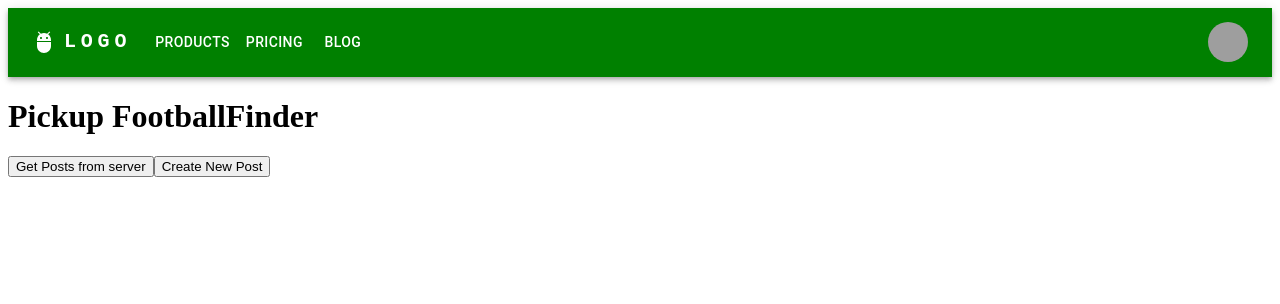
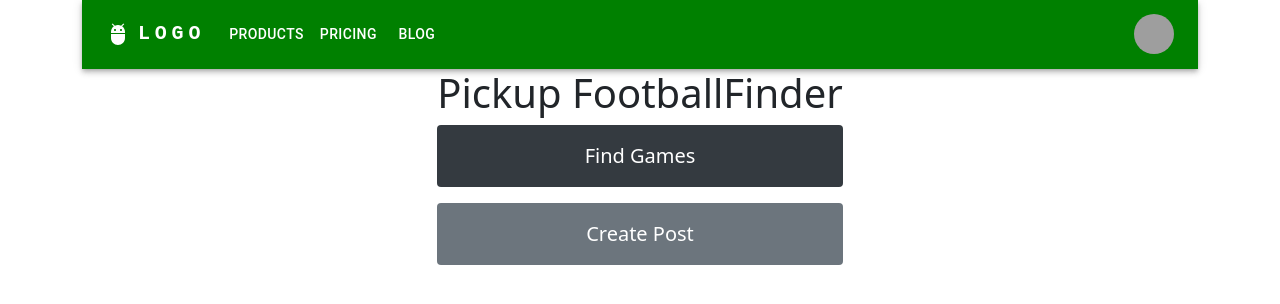
Before and after one commit to JamesLian7/aspnetserver, a React (Create React App) app in the folder reactclient/: page / in a window 1280 px wide. Shown: the top 304 px of the page. Built offline with nearby package versions, Linux system fonts and the light colour scheme; grey boxes are pictures that could not be loaded.

Commit message:
bootstrap imported

```diff
--- a/reactclient/package.json
+++ b/reactclient/package.json
@@ -12,7 +12,7 @@
     "@testing-library/react": "^13.4.0",
     "@testing-library/user-event": "^13.5.0",
     "autoprefixer": "^10.4.14",
-    "bootstrap": "^5.3.0",
+    "bootstrap": "^5.3.1",
     "postcss": "^8.4.27",
     "react": "^18.2.0",
     "react-dom": "^18.2.0",
--- a/reactclient/src/App.js
+++ b/reactclient/src/App.js
@@ -50,15 +50,15 @@ export default function App() {
   return (
     <div className="container">
       <ResponsiveAppBar />
-      <div className="row min-vh-100">
-        <div className="col d-flex flex-column justify-content-center align-items-center">
+      <div className="box1">
+        <div className="box2">
           {(showingCreateNewPostForm === false && postCurrentlyBeingUpdated === null) && (
             <div>
               <h1>Pickup FootballFinder</h1>
 
-              <div className="mt-5">
-                <button onClick={getPosts} className="btn btn-dark btn-lg w-100">Get Posts from server</button>
-                <button onClick={() => setShowingCreateNewPostForm(true)} className="btn btn-secondary btn-lg w-100 mt-4">Create New Post</button>
+              <div className="box3">
+                <button onClick={getPosts} className="button1">Find Games</button>
+                <button onClick={() => setShowingCreateNewPostForm(true)} className="button2">Create Post</button>
               </div>
             </div>
           )}
@@ -92,15 +92,15 @@ export default function App() {
                 <td>{post.title}</td>
                 <td>{post.content}</td>
                 <td>
-                  <button onClick={() => setPostCurrentlyBeingUpdated(post)} className="btn btn-dark btn-lg mx-3 my-3">Update</button>
-                  <button onClick={() => { if(window.confirm(`Are you sure you want to delete the post titled "${post.title}"?`)) deletePost(post.postId) }} className="btn btn-secondary btn-lg">Delete</button>
+                  <button onClick={() => setPostCurrentlyBeingUpdated(post)} className="btn1">Update</button>
+                  <button onClick={() => { if(window.confirm(`Are you sure you want to delete the post titled "${post.title}"?`)) deletePost(post.postId) }} className="btn2">Delete</button>
                 </td>
               </tr>
             ))}
           </tbody>
         </table>
 
-        <button onClick={() => setPosts([])} className="btn btn-dark btn-lg w-100">Empty React posts array</button>
+        <button onClick={() => setPosts([])} className="btn3">Empty React posts array</button>
       </div>
     );
   }
--- a/reactclient/src/styles.css
+++ b/reactclient/src/styles.css
@@ -12,3 +12,162 @@
 .help{
     background-color: green;
 }
+.box1{
+    min-height: 100vh;
+}
+.box2{
+    display: flex;
+    flex-direction: column;
+    justify-content: center;
+    align-items: center;
+}
+.box3{
+    margin-top: 5;
+}
+
+.button1 {
+    display: block;
+    width: 100%;
+    padding: 1rem;
+    font-size: 1.25rem;
+    color: #fff;
+    background-color: #343a40;
+    border: none;
+    border-radius: 0.25rem;
+    cursor: pointer;
+  }
+
+
+  .button1:hover {
+    background-color: #495057;
+  }
+
+  .button1:active {
+    background-color: #212529;
+  }
+
+  .button2 {
+    display: block;
+    width: 100%;
+    padding: 1rem;
+    font-size: 1.25rem;
+    color: #fff;
+    background-color: #6c757d;
+    border: none;
+    border-radius: 0.25rem;
+    cursor: pointer;
+    margin-top: 1rem; /* Added margin-top of 1rem (adjust as needed) */
+  }
+
+  /* Additional styles for button states (e.g., hover, active) if needed */
+  .button2:hover {
+    background-color: #5a6268;
+  }
+
+  .button2:active {
+    background-color: #4e555b;
+  }
+
+  /* Custom class for table container */
+.my-table {
+    /* Add styles to make the container responsive */
+    overflow-x: auto;
+    margin-top: 5;
+    margin-top: 1rem; /* Adjust the value as needed */
+  }
+
+  /* Custom class for the table */
+  .my-table {
+    /* Add styles to format the table as needed */
+    width: 100%;
+    border-collapse: collapse; /* Optional, to remove space between table cells */
+  }
+
+  /* Custom class for a bordered table */
+  .my-table-bordered {
+    border: 1px solid #ccc; /* Optional, add borders to table cells */
+    border-color: #000; /* Set the border color to a dark color (black) */
+  }
+
+  .btn1 {
+    display: inline-block;
+    font-weight: bold;
+    text-align: center;
+    vertical-align: middle;
+    user-select: none;
+    background-color: #343a40; /* Dark color */
+    color: #ffffff; /* White text */
+    border: 1px solid transparent;
+    padding: 0.5rem 1rem;
+    font-size: 1.25rem; /* 20px */
+    line-height: 1.5;
+    border-radius: 0.3rem;
+    transition: color 0.15s ease-in-out, background-color 0.15s ease-in-out,
+      border-color 0.15s ease-in-out, box-shadow 0.15s ease-in-out;
+  }
+
+  /* Style for the large button */
+  .btn1 {
+    font-size: 1.5rem; /* 24px */
+  }
+
+  /* Style for margin on the X-axis (horizontal) */
+  .btn1 {
+    margin-left: 0.75rem; /* 12px */
+    margin-right: 0.75rem; /* 12px */
+  }
+
+  /* Style for margin on the Y-axis (vertical) */
+  .btn1 {
+    margin-top: 0.75rem; /* 12px */
+    margin-bottom: 0.75rem; /* 12px */
+  }
+  .btn2 {
+    display: inline-block;
+    font-weight: bold;
+    text-align: center;
+    vertical-align: middle;
+    user-select: none;
+    background-color: #6c757d; /* Secondary color */
+    color: #ffffff; /* White text */
+    border: 1px solid transparent;
+    padding: 0.5rem 1rem;
+    font-size: 1.25rem; /* 20px */
+    line-height: 1.5;
+    border-radius: 0.3rem;
+    transition: color 0.15s ease-in-out, background-color 0.15s ease-in-out,
+      border-color 0.15s ease-in-out, box-shadow 0.15s ease-in-out;
+  }
+
+  /* Style for the large button */
+  .btn2 {
+    font-size: 1.5rem; /* 24px */
+  }
+
+  /* Style for the dark button */
+.btn3 {
+  display: inline-block;
+  font-weight: bold;
+  text-align: center;
+  vertical-align: middle;
+  user-select: none;
+  background-color: #343a40; /* Dark color */
+  color: #ffffff; /* White text */
+  border: 1px solid transparent;
+  padding: 0.5rem 1rem;
+  font-size: 1.25rem; /* 20px */
+  line-height: 1.5;
+  border-radius: 0.3rem;
+  transition: color 0.15s ease-in-out, background-color 0.15s ease-in-out,
+    border-color 0.15s ease-in-out, box-shadow 0.15s ease-in-out;
+}
+
+/* Style for the large button */
+.btn3 {
+  font-size: 1.5rem; /* 24px */
+}
+
+/* Style for the full-width button */
+.btn3{
+  width: 100%;
+}
```
Also changed, not shown: reactclient/src/index.js (+2 -5 lines), 1 other file (tests, documents, lock files or other folders).
